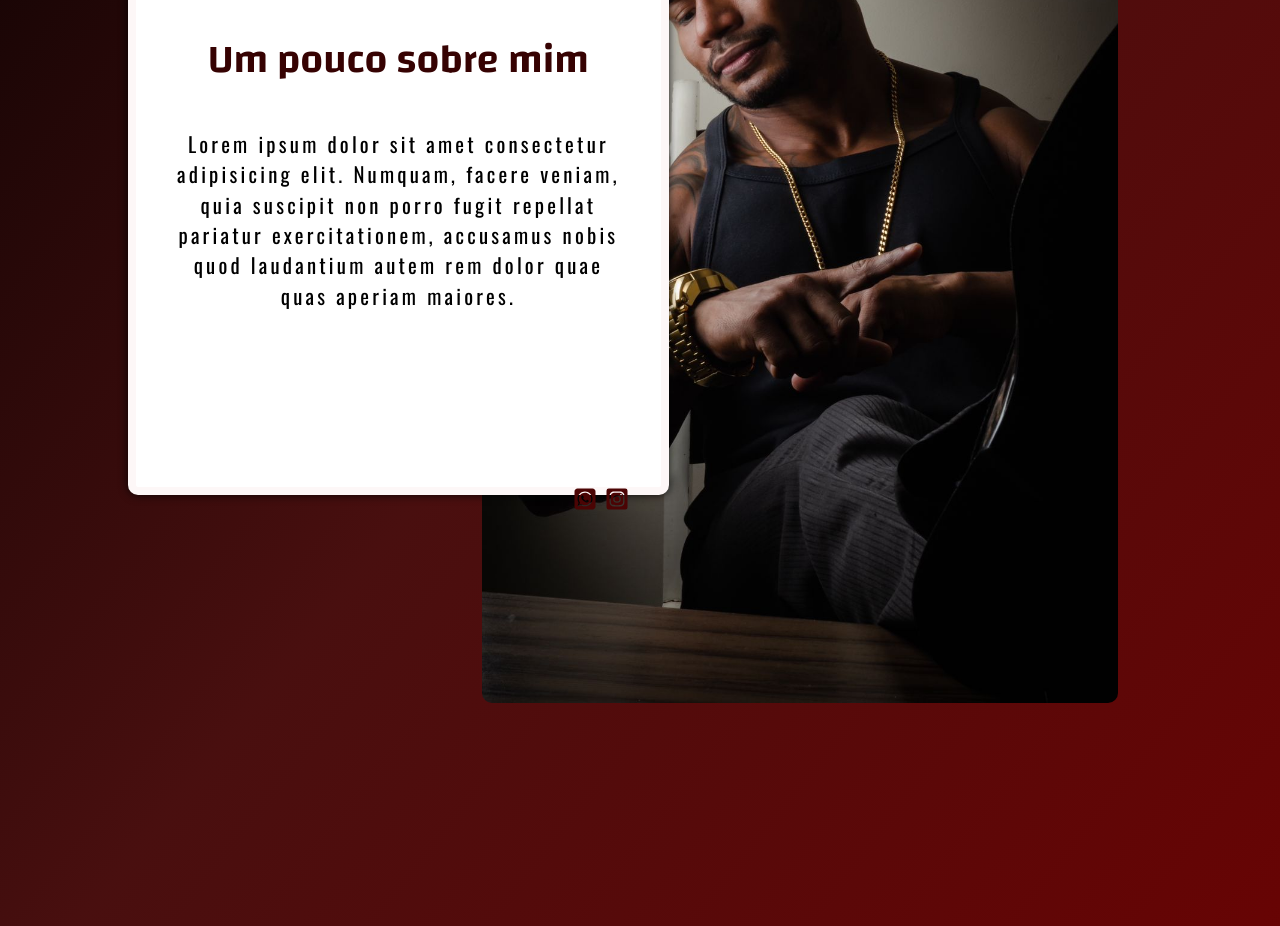
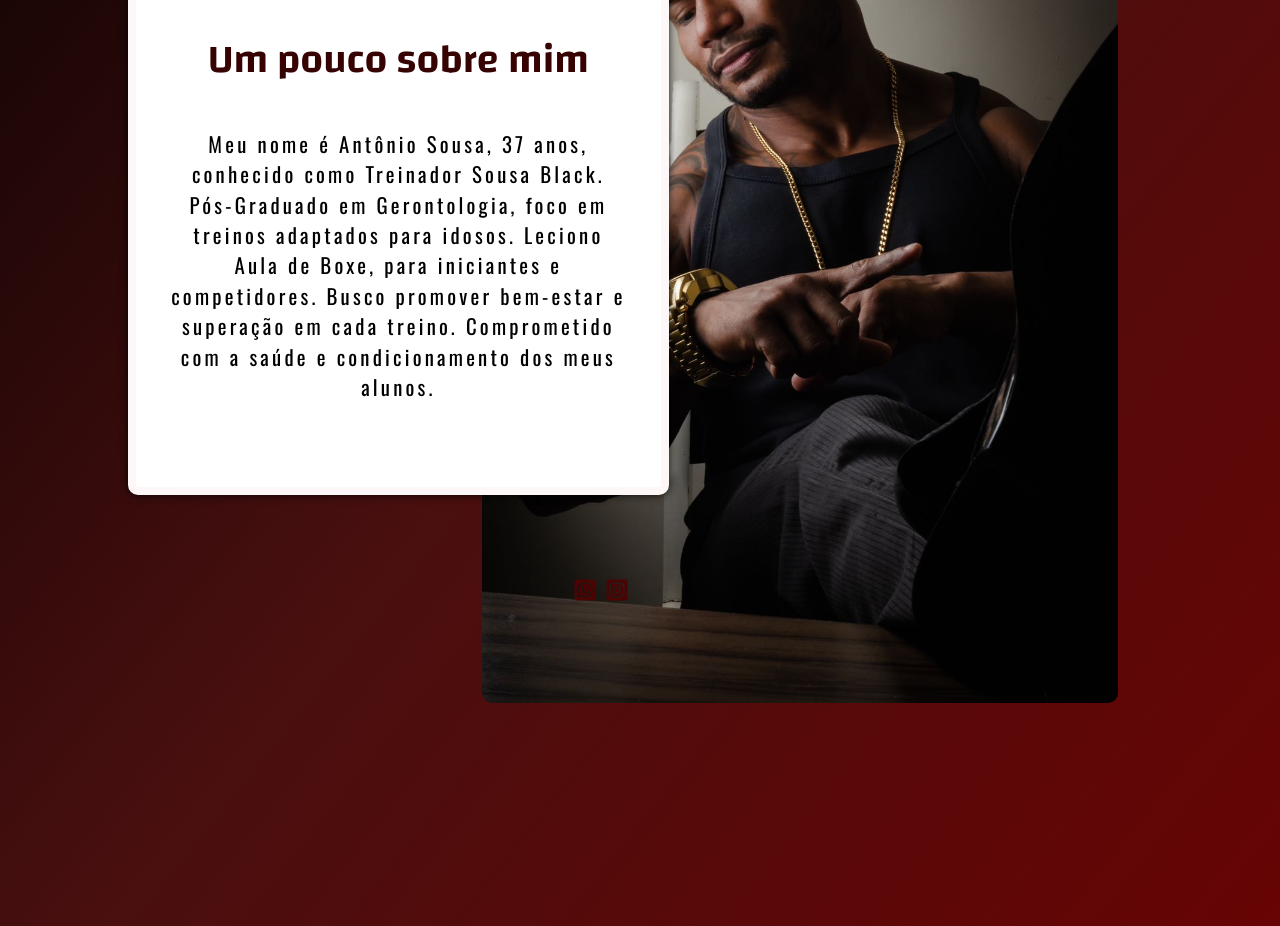
Before and after one commit to yagovysk/Projeto-Black, a React (Vite) app: page / in a window 1280 px wide. Shown: the part 1380-2306 px from the top of the page. Built offline with nearby package versions, Linux system fonts and the light colour scheme; a web font is replaced by a local one.

Commit message:
Update Sobre.jsx

```diff
--- a/src/Components/About/Sobre.jsx
+++ b/src/Components/About/Sobre.jsx
@@ -10,16 +10,21 @@ export function Sobre() {
         <article className="container-card">
           <h2>Um pouco sobre mim</h2>
           <p>
-            Lorem ipsum dolor sit amet consectetur adipisicing elit. Numquam,
-            facere veniam, quia suscipit non porro fugit repellat pariatur
-            exercitationem, accusamus nobis quod laudantium autem rem dolor quae
-            quas aperiam maiores.
+            Meu nome é Antônio Sousa, 37 anos, conhecido como Treinador Sousa
+            Black. Pós-Graduado em Gerontologia, foco em treinos adaptados para
+            idosos. Leciono Aula de Boxe, para iniciantes e competidores. Busco
+            promover bem-estar e superação em cada treino. Comprometido com a
+            saúde e condicionamento dos meus alunos.
           </p>
           <div className="container-icon">
-            <a href="" target="blank">
+            <a
+              href="https://wa.me/556199725414?text=Olá, vim pelo site, gostaria de saber os planos Sousa Black."
+              target="blank">
               <FaSquareWhatsapp className="card-icon" />
             </a>
-            <a href="" target="blank">
+            <a
+              href="https://www.instagram.com/sousablackoficial/"
+              target="blank">
               <FaInstagramSquare className="card-icon" />
             </a>
           </div>
```
